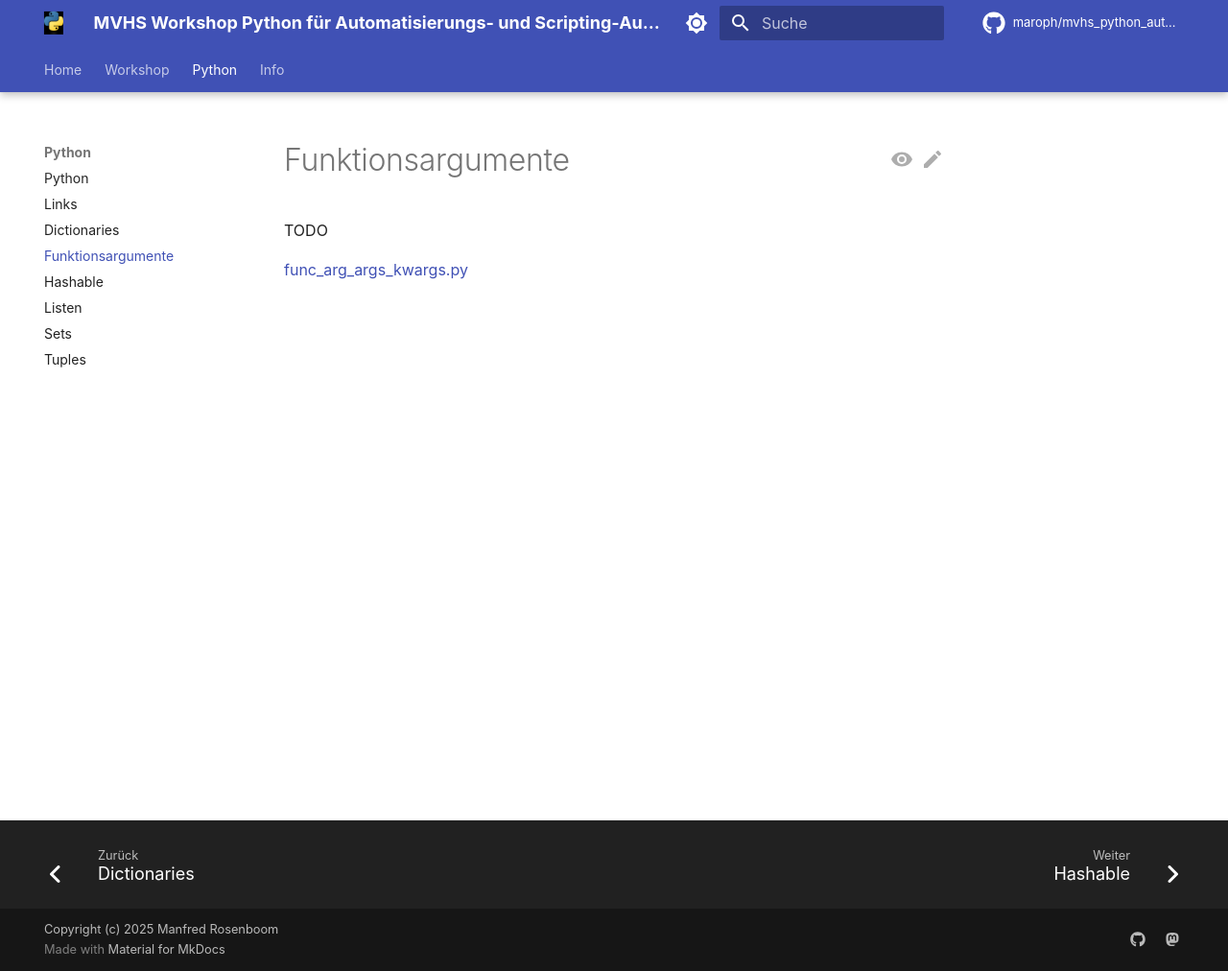
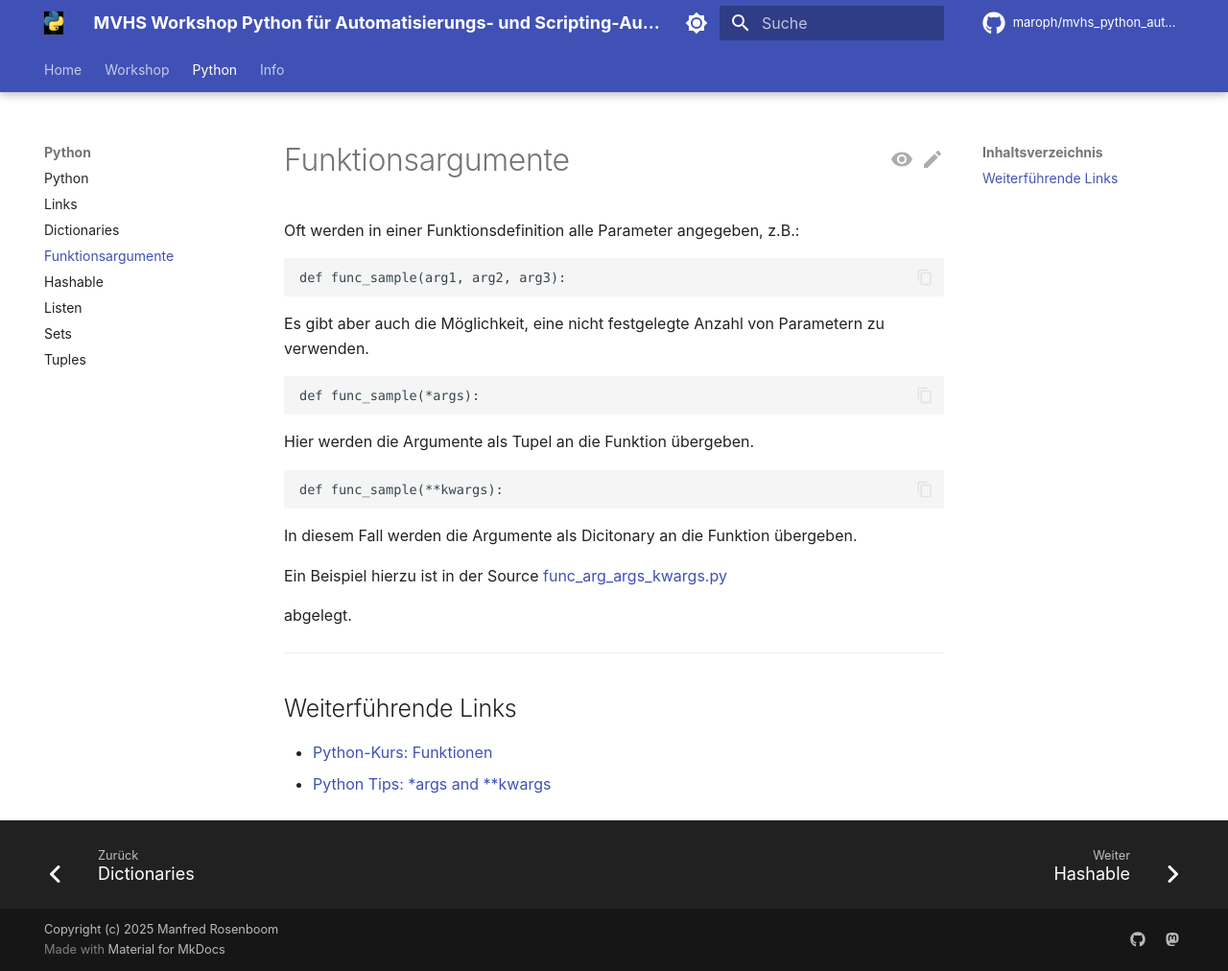
Before and after one commit to maroph/mvhs_python_automatisierung_scripting, an MkDocs documentation site: the page built from docs/python/func_args.md, in a window 1280 px wide and 1012 px high. Shown: the whole window at 96% size. Built offline with MkDocs 1.6.1 and Material for MkDocs 9.7.7, drawn with Linux system fonts in a browser that asks for light colours; plug-ins that fetch from the network failed and are left out; comment, search, counter and statistics services are not loaded.

Commit message:
add description for special function arguments description

````diff
--- a/docs/python/func_args.md
+++ b/docs/python/func_args.md
@@ -1,5 +1,34 @@
 # Funktionsargumente
-TODO
+Oft werden in einer Funktionsdefinition
+alle Parameter angegeben, z.B.:
 
+```
+def func_sample(arg1, arg2, arg3):
+```
+
+Es gibt aber auch die Möglichkeit, eine  nicht
+festgelegte Anzahl von Parametern zu verwenden.
+
+```
+def func_sample(*args):
+```
+Hier werden die Argumente als Tupel an die Funktion
+übergeben.
+
+```
+def func_sample(**kwargs):
+```
+In diesem Fall werden die Argumente als Dicitonary
+an die Funktion übergeben.
+
+Ein Beispiel hierzu ist in der Source
 [func_arg_args_kwargs.py]{:target="blank"}
 [func_arg_args_kwargs.py]: https://raw.githubusercontent.com/maroph/mvhs_python_automatisierung_scripting/main/sources/extras/func_arg_args_kwargs.py
+abgelegt.
+
+---
+
+## Weiterführende Links
+
+* [Python-Kurs: Funktionen](https://www.python-kurs.eu/python3_funktionen.php)
+* [Python Tips: *args and **kwargs](https://book.pythontips.com/en/latest/args_and_kwargs.html)
````
Also changed, not shown: docs/info/about.md (+2 -1 lines), docs/python/links.md (+1 -0 lines).
